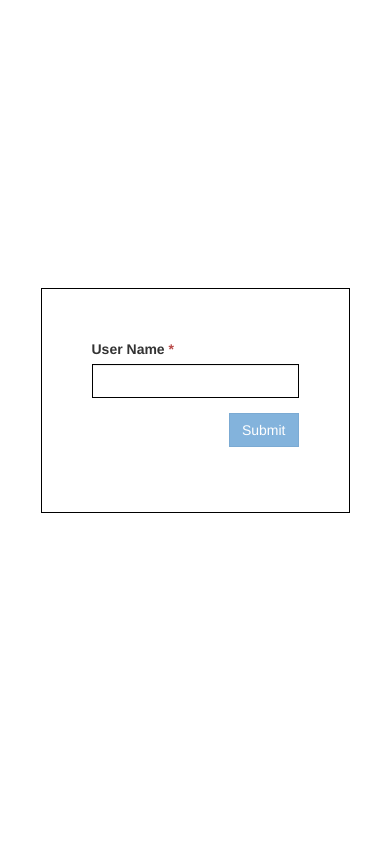
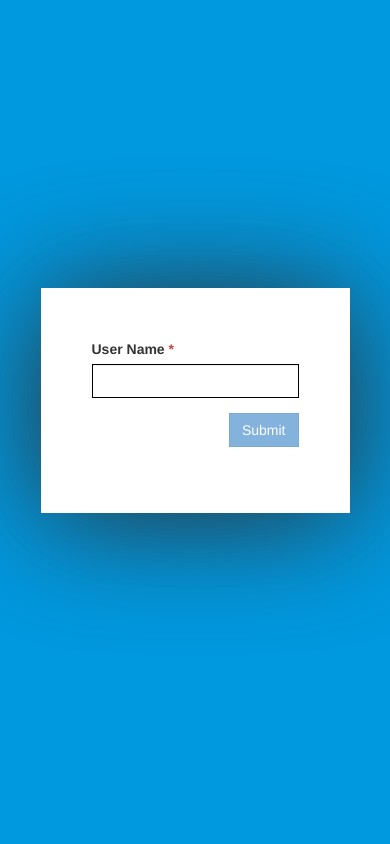
Before and after one commit to webdevabhi/chat-app, a CodeIgniter app: page /chat-app/ in a window 390 px wide. Run offline with CodeIgniter, Linux system fonts and the light colour scheme; some libraries are stand-ins or nearby versions.

Commit message:
Home page done

```diff
--- a/app/controllers/AppController.js
+++ b/app/controllers/AppController.js
@@ -1,8 +1,12 @@
-app.controller('AppController', function($scope,$http, ChatService){
+app.controller('AppController', function($scope,$http, ChatService, $location){
 
 	$scope.pools = [];
 
-	console.log(sessionStorage.getItem('token'));
+	// console.log(sessionStorage.getItem('token'));
+	/*if (sessionStorage.getItem('token')) {
+		console.log('hi');
+		$location.path( "/chat-rooms" );
+	}*/
 
 	$scope.doRegistration = function(form) {
 		if (form.$valid) {
@@ -11,6 +15,7 @@ app.controller('AppController', function($scope,$http, ChatService){
 				if (userData.data.token) {
 					sessionStorage.setItem('token', userData.data.token);
 					sessionStorage.setItem('expireAt', userData.data.expire_at);
+					$location.path( "/chat-rooms" );
 				}
 			}, error => {
 				console.log(error);
--- /dev/null
+++ b/app/controllers/ChatController.js
@@ -0,0 +1,6 @@
+app.controller('ChatController', function($scope, ChatService, $location){
+
+	if (!sessionStorage.getItem('token')) {
+		$location.path( "/" );
+	}
+});
--- a/app/routes.js
+++ b/app/routes.js
@@ -7,7 +7,7 @@ app.config(['$routeProvider',
             templateUrl: 'templates/home.html',
             controller: 'AppController'
         }).
-        when('/chat-room', {
+        when('/chat-rooms', {
             templateUrl: 'templates/chatRoom.html',
             controller: 'ChatController'
         });
--- a/application/models/UserModel.php
+++ b/application/models/UserModel.php
@@ -9,7 +9,6 @@ class UserModel extends CI_Model {
 		$expireAt = date("Y-m-d H:i:s", strtotime('+12 hours'));
 		$data['token'] = $token;
 		$data['expire_at'] = $expireAt;
-		$data['status'] = 'ACTIVE';
 		$data['created_at'] = date('Y-m-d H:i:s');
 		$q = $this->db->insert('users', $data);
 		return array('status' => 201,'message' => 'User saved.', 'expire_at' => $expireAt, 'token' => $token);
--- a/application/views/index.php
+++ b/application/views/index.php
@@ -27,9 +27,7 @@
 			</div>
 		</div>
 	</nav> -->
-	<div class="container">
-		<ng-view></ng-view>
-	</div>
+	<ng-view></ng-view>
 
 	<script src="<?=base_url()?>assest/js/jquery.min.js"></script>
 	<script src="<?=base_url()?>assest/js/bootstrap.min.js"></script>
@@ -42,6 +40,7 @@
 
 	<!-- Controllers -->
 	<script src="app/controllers/AppController.js"></script>
+	<script src="app/controllers/ChatController.js"></script>
 
 	<!-- Services -->
 	<script src="app/services/ChatServices.js"></script>
--- a/application/views/templates/home.html
+++ b/application/views/templates/home.html
@@ -1,6 +1,8 @@
+<div class="home-page">
+	<div class="container">
 		<form role="form" name="registration" ng-submit="doRegistration(registration)" novalidate>
 			<div class="login-wrapper">
-		<div class="col-sm-6 col-md-6" style="margin: auto;border: 1px solid #000000;padding: 50px;">
+				<div class="col-sm-6 col-md-6 form-wrapper">
 					<div class="form-group row">
 						<label class="label-control col-sm-3 col-md-3">User Name <span class="text-danger">*</span></label>
 						<div class="col-sm-9 col-md-9">
@@ -19,3 +21,5 @@
 				</div>
 			</div>
 		</form>
+	</div>
+</div>
--- a/assest/css/custom.css
+++ b/assest/css/custom.css
@@ -1,7 +1,24 @@
+.home-page {
+	background-color: #0099e0;
+	height: 100%;
+}
 .login-wrapper {
 	display: flex;
     align-items: center;
     height: 95%;
+}
+
+/*.navbar-default {
+    background-color: #ffffff;
+    border-color: #ffffff;
+}*/
+
+.form-wrapper {
+	margin: auto;
+    border: 1px solid #ffffff;
+    padding: 50px;
+    background-color: #ffffff;
+    box-shadow: 0px 5px 125px 0px #2d2d2d;
 }
 
 .form-control {
@@ -12,3 +29,28 @@
 .btn {
 	border-radius: 0;
 }
+
+@media (min-width: 768px) {
+	.navbar {
+	    border-radius: 0;
+	    width: 25%;
+	    height: 100%;
+	    margin: 0;
+	}
+
+	.navbar-header {
+	    float: none;
+	    width: 100%;
+	}
+
+	.navbar-nav {
+	    float: none;
+	    margin: 0;
+	}
+
+	.navbar-nav>li {
+	    float: none;
+	    width: 100%;
+	    border-bottom: 1px solid #000000;
+	}
+}
```
Also changed, not shown: application/controllers/Api.php (+8 -0 lines), application/views/templates/chatRoom.html (+19 -0 lines), application/migrations/001_add_users.php. Lines whose indentation alone changed are shown as unchanged.
